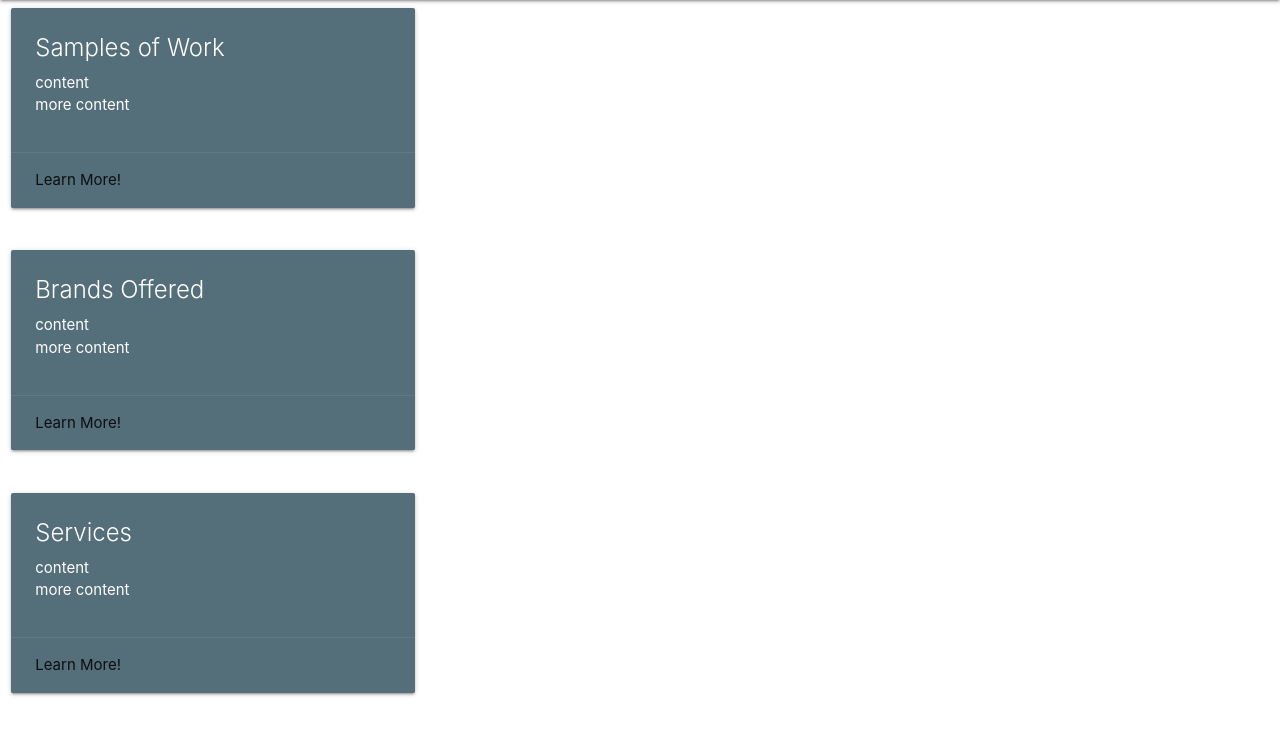
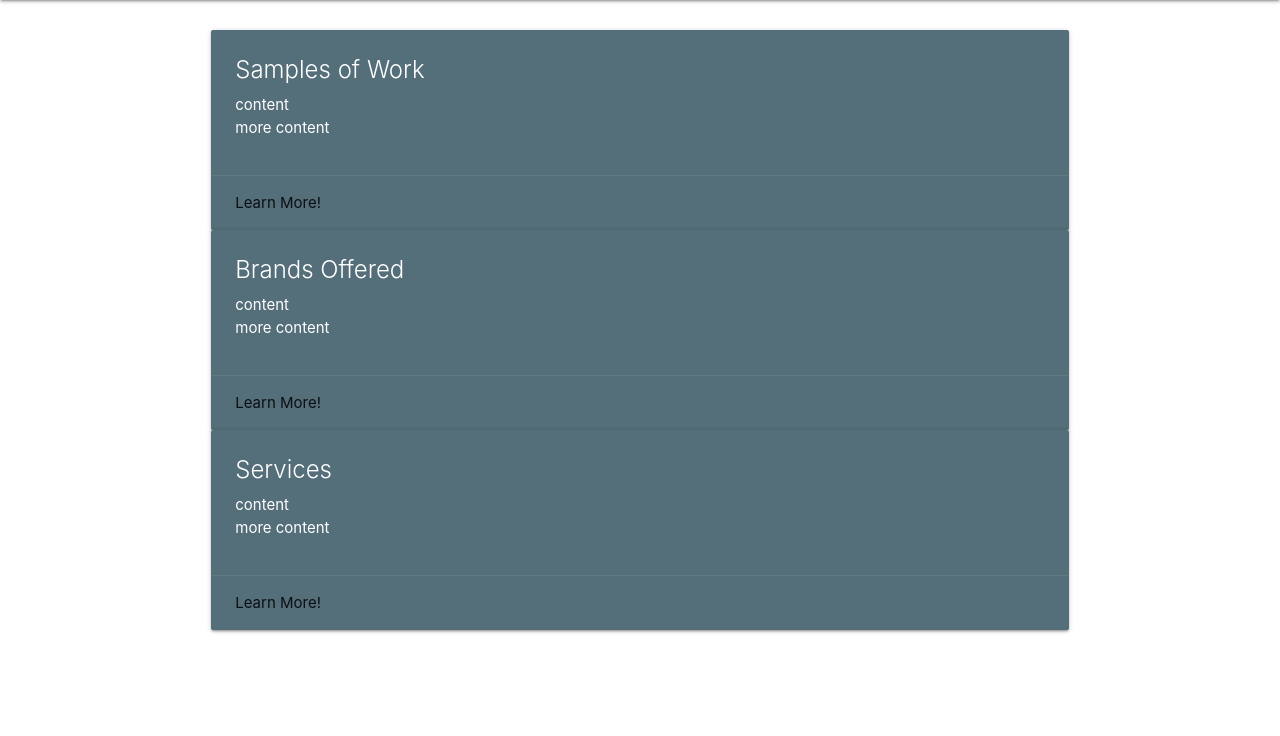
Before and after one commit to agua95/sosoWebsite, a Django app: page / in a window 1280 px wide. Shown: the part 64-800 px from the top of the page. Run offline with Django 3.2, Linux system fonts and the light colour scheme.

Commit message:
card-sizing

```diff
--- a/aiconstruct/static/aiconstruct/home.css
+++ b/aiconstruct/static/aiconstruct/home.css
@@ -0,0 +1,9 @@
+.row,  .card{
+    margin: 0px;
+}
+
+.card-container{
+    margin-top: 30px;
+    padding-left: 200px;
+    padding-right: 200px;
+}
--- a/aiconstruct/templates/aiconstruct/home.html
+++ b/aiconstruct/templates/aiconstruct/home.html
@@ -27,9 +27,9 @@
       </ul>
     </div>
   </nav>
-
+  <div class="card-container">
     <div class="row">
-    <div class="col s12 m6 l4"  id="float_card">
+        <div class="col s12"  id="float_card">
           <div class="card blue-grey darken-1"style="height: 25vh; overflow: hidden; display: flex; flex-direction: column;background: lightgray;">
             <div class="card-content white-text" style="flex: 1; overflow-y: auto;">
               <span class="card-title">
@@ -49,7 +49,7 @@
         </div>
       </div>
       <div class="row">
-    <div class="col s12 m6 l4"  id="float_card">
+        <div class="col s12"  id="float_card">
           <div class="card blue-grey darken-1"style="height: 25vh; overflow: hidden; display: flex; flex-direction: column;background: lightgray;">
             <div class="card-content white-text" style="flex: 1; overflow-y: auto;">
               <span class="card-title">
@@ -69,7 +69,7 @@
         </div>
       </div>
       <div class="row">
-    <div class="col s12 m6 l4"  id="float_card">
+        <div class="col s12"  id="float_card">
           <div class="card blue-grey darken-1"style="height: 25vh; overflow: hidden; display: flex; flex-direction: column;background: lightgray;">
             <div class="card-content white-text" style="flex: 1; overflow-y: auto;">
               <span class="card-title">
@@ -88,5 +88,7 @@
           </div>
         </div>
       </div>
+  </div>
+
 </body>
 </html>
```
Lines whose indentation alone changed are shown as unchanged.
